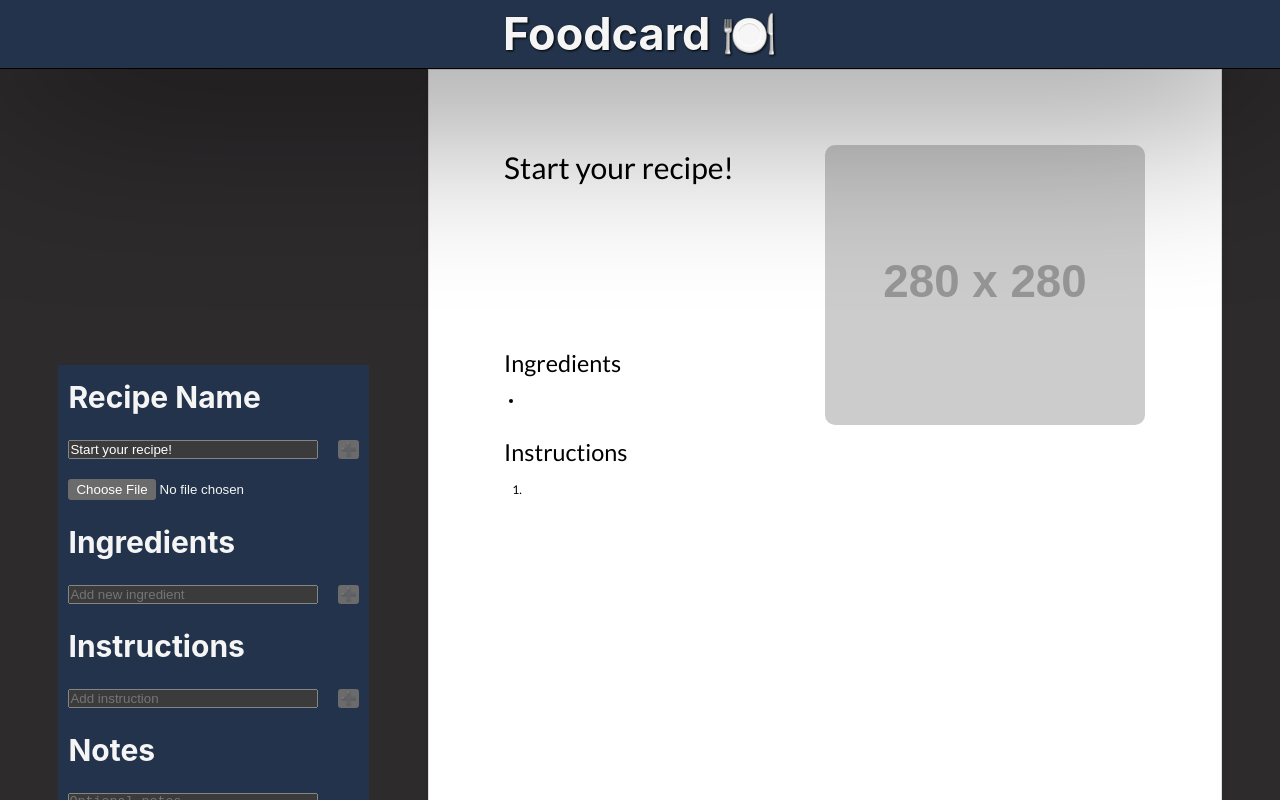
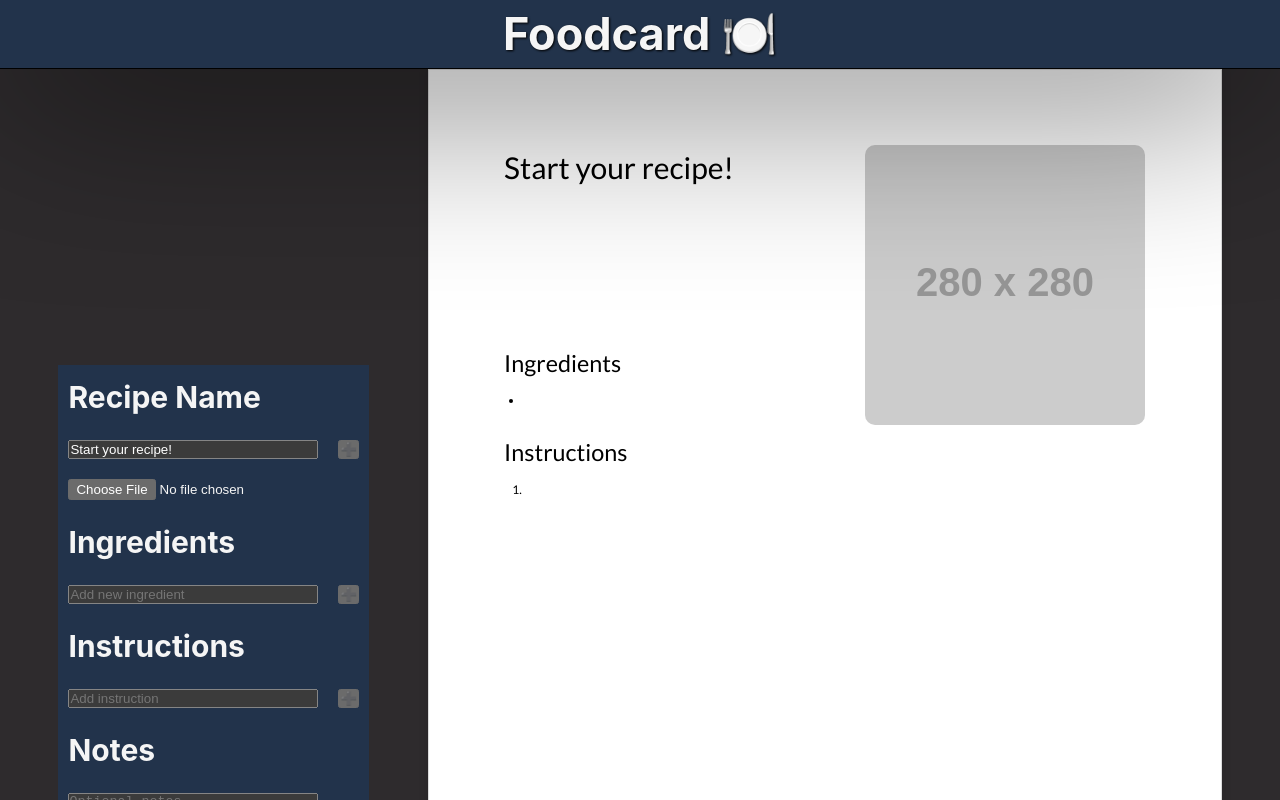
Before and after one commit to orzcode/foodcard, a React (Vite) app: page / in a window 1280 px wide. Shown: the top 800 px of the page. Built offline with nearby package versions, Linux system fonts and the light colour scheme.

Commit message:
fix img preview sizing

```diff
--- a/src/components/ImageUpload.jsx
+++ b/src/components/ImageUpload.jsx
@@ -18,11 +18,6 @@ function ImageUpload(imgStateProps) {
         accept="image/*"
         onChange={handleFileUpload}
       />
-      {/* {imgStateProps.preview && (
-        <div>
-          <img src={imgStateProps.preview} alt="Preview" style={{ width: '200px', height: 'auto' }} />
-        </div>
-      )} */}
     </div>
   );
 }
--- a/src/components/PreviewPane.jsx
+++ b/src/components/PreviewPane.jsx
@@ -20,6 +20,7 @@ function PreviewPane(props) {
             </ul>
           </div>
         </div>
+
           <img
             src={
               props.preview
@@ -28,6 +29,7 @@ function PreviewPane(props) {
             }
             alt="Preview"
           />
+
       </div>
 
       <div className="instructions">
--- a/src/styles/PreviewPane.css
+++ b/src/styles/PreviewPane.css
@@ -49,8 +49,8 @@
 
 img {
     border-radius: 1rem;
-    width: 280px;
     width: 100%;
+    max-width: 280px;
     height: 280px;
     object-fit: cover;
 }
```
Lines whose indentation alone changed are shown as unchanged.
